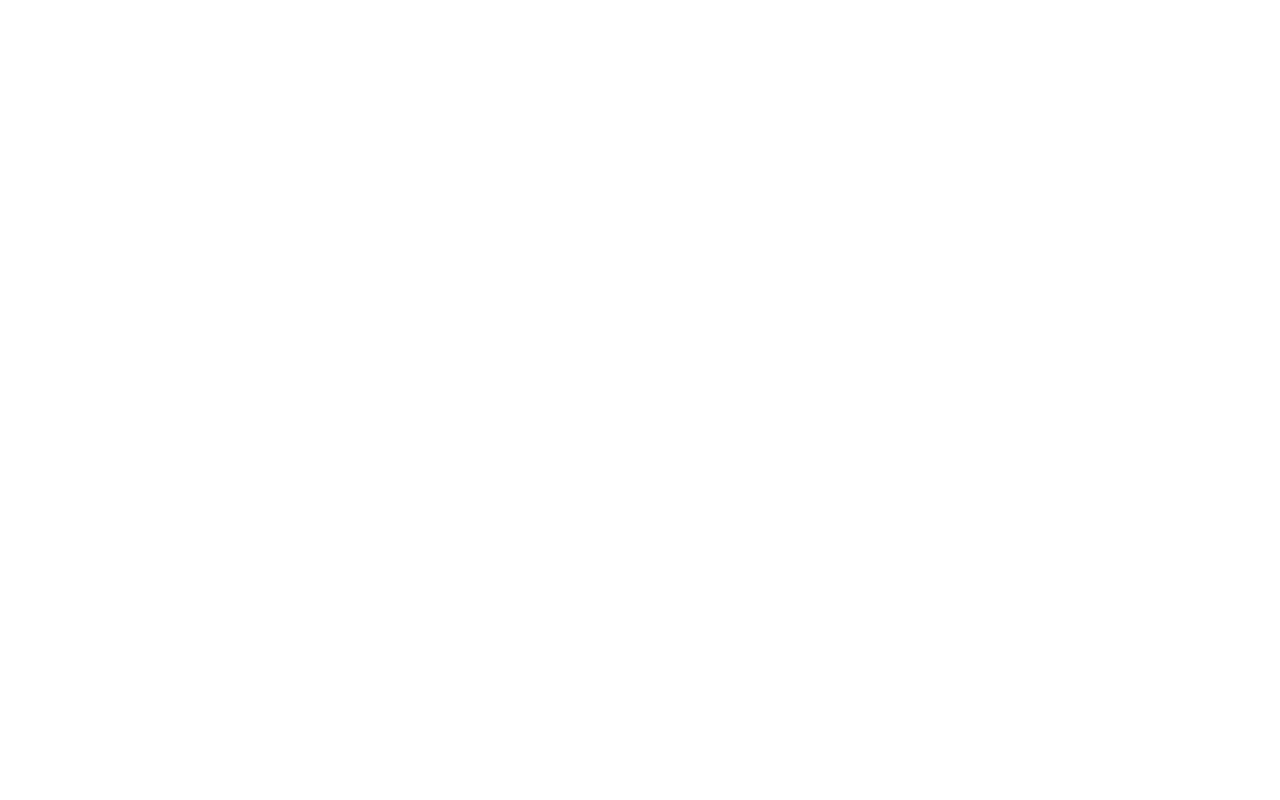
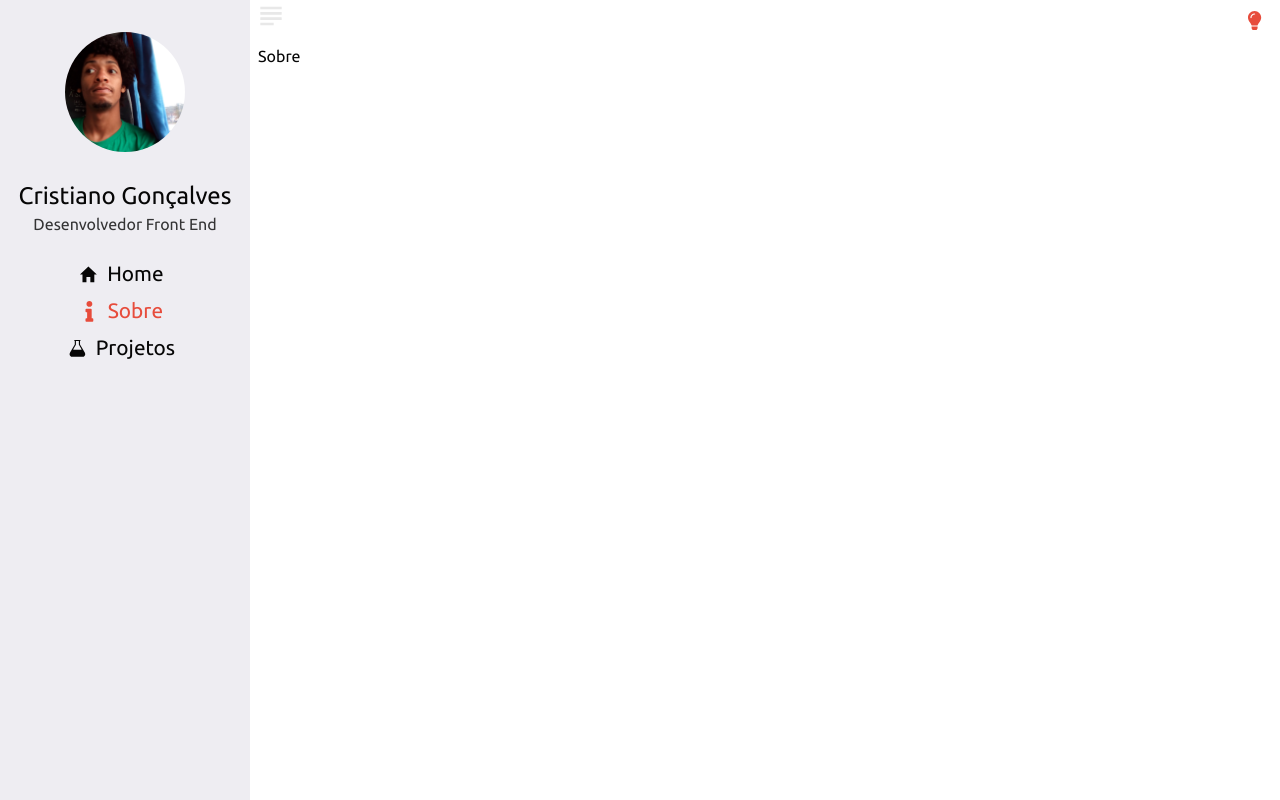
Before and after one commit to crisgon/crisgon.dev, a Gatsby site: page /about in a window 1280 px wide. Before the commit this address had no page. Built offline with nearby package versions, Linux system fonts and the light colour scheme; Gatsby itself is replaced by a stand-in of ours.

Commit message:
feature: add sidebar links && add page transictions.

```diff
--- a/gatsby-config.js
+++ b/gatsby-config.js
@@ -9,6 +9,7 @@ module.exports = {
 	plugins: [
 		`gatsby-plugin-react-helmet`,
 		`gatsby-plugin-styled-components`,
+		`gatsby-plugin-transition-link`,
 		{
 			resolve: `gatsby-source-filesystem`,
 			options: {
--- a/package.json
+++ b/package.json
@@ -13,6 +13,7 @@
     "gatsby-plugin-react-helmet": "^3.1.3",
     "gatsby-plugin-sharp": "^2.2.11",
     "gatsby-plugin-styled-components": "^3.1.2",
+    "gatsby-plugin-transition-link": "^1.12.4",
     "gatsby-remark-copy-linked-files": "^2.1.5",
     "gatsby-remark-images": "^3.1.8",
     "gatsby-remark-lazy-load": "^1.0.1",
@@ -21,12 +22,14 @@
     "gatsby-source-filesystem": "^2.1.9",
     "gatsby-transformer-remark": "^2.6.12",
     "gatsby-transformer-sharp": "^2.2.6",
+    "gsap": "^2.1.3",
     "prismjs": "^1.17.1",
     "prop-types": "^15.7.2",
     "react": "^16.9.0",
     "react-dom": "^16.9.0",
     "react-helmet": "^5.2.1",
     "react-icons": "^3.7.0",
+    "react-pose": "^4.0.8",
     "sharp": "^0.23.0",
     "styled-components": "^4.3.2",
     "styled-media-query": "^2.1.2"
--- a/src/components/Layout/index.js
+++ b/src/components/Layout/index.js
@@ -1,5 +1,6 @@
+import { ThemeProvider } from "styled-components";
 import React, { useState, useEffect } from "react";
-import { ThemeProvider } from "styled-components";
+import { FaLightbulb } from "react-icons/fa";
 import { MdSubject } from "react-icons/md";
 import PropTypes from "prop-types";
 
@@ -9,6 +10,7 @@ import GlobalStyles from "../../styles/global";
 import { darktheme, lightTheme } from "./theme";
 
 import * as S from "./styled";
+import { TransitionPortal } from "gatsby-plugin-transition-link";
 
 const Layout = ({ children }) => {
 	const [hasLightTheme, setHasLightTheme] = useState(true);
@@ -43,17 +45,27 @@ const Layout = ({ children }) => {
 			<>
 				<GlobalStyles />
 				<S.Container isOpen={sidebarIsOpen}>
+					<TransitionPortal level="top">
 						<Sidebar
-						changeTheme={changeTheme}
 							toggleSidebar={collapseSidebar}
 							isOpen={sidebarIsOpen}
+							blogName={"Cristiano Gonçalves"}
+							jobRole={"Desenvolvedor Front End"}
 						/>
+					</TransitionPortal>
+
+					<TransitionPortal level="bottom">
 						<S.Main isOpen={sidebarIsOpen}>
 							<S.ArrowIcon onClick={collapseSidebar} isDark={hasLightTheme}>
 								<MdSubject />
 							</S.ArrowIcon>
 							{children}
+
+							<S.ChangeThemeButton onClick={changeTheme} isOpen={sidebarIsOpen}>
+								<FaLightbulb />
+							</S.ChangeThemeButton>
 						</S.Main>
+					</TransitionPortal>
 				</S.Container>
 			</>
 		</ThemeProvider>
--- a/src/components/Layout/styled.js
+++ b/src/components/Layout/styled.js
@@ -1,21 +1,21 @@
 import styled from "styled-components";
 
 export const Container = styled.div`
-	width: 100vw;
 	position: relative;
 `;
 
 export const Main = styled.main`
-	width: calc(100vw - ${props => (props.isOpen ? "200px" : "50px")});
-	position: absolute;
-	right: 0;
+	width: calc(100vw - ${({ isOpen }) => (isOpen ? "250px" : "50px")});
+	min-height: 100vh;
+	position: relative;
+	left: ${({ isOpen }) => (isOpen ? "250px" : "50px")};
 	transition: all 0.5s;
-	padding: 3rem 1rem;
+	padding: 3rem 0.5rem;
 `;
 
 export const ArrowIcon = styled.div`
 	font-size: 2rem;
-	color: ${props => (props.isDark ? "#e8e8e8" : "#fff")};
+	color: ${({ isDark }) => (isDark ? "#e8e8e8" : "#fff")};
 	position: absolute;
 	left: 5px;
 	top: 0;
@@ -24,3 +24,19 @@ export const ArrowIcon = styled.div`
 		cursor: pointer;
 	}
 `;
+
+export const ChangeThemeButton = styled.button`
+	color: ${({ theme }) => theme.secondary};
+	text-align: center;
+	background-color: transparent;
+	border: 0;
+	position: absolute;
+	top: 10px;
+	right: 10px;
+	font-size: 1.2rem;
+
+	&:hover {
+		color: ${({ theme }) => theme.secondary};
+		cursor: pointer;
+	}
+`;
--- a/src/components/Layout/theme.js
+++ b/src/components/Layout/theme.js
@@ -1,11 +1,13 @@
 export const darktheme = {
 	primary: "#060606",
 	bg: "#0e0e0e",
-	fontColor: "#fff"
+	fontColor: "#fff",
+	secondary: "#fff"
 };
 
 export const lightTheme = {
 	primary: "#eeedf2",
 	bg: "#fff",
-	fontColor: "#060606"
+	fontColor: "#060606",
+	secondary: "#e74c3c"
 };
--- a/src/components/Sidebar/index.js
+++ b/src/components/Sidebar/index.js
@@ -1,9 +1,12 @@
 import React from "react";
+import { FaInfo } from "react-icons/fa";
 import { useStaticQuery, graphql } from "gatsby";
+import { IoIosFlask, IoMdHome } from "react-icons/io";
+import AniLink from "gatsby-plugin-transition-link/AniLink";
 
 import * as S from "./styled";
 
-export default function Sidebar({ changeTheme, isOpen }) {
+export default function Sidebar({ isOpen, blogName, jobRole }) {
 	const { avatarImage } = useStaticQuery(
 		graphql`
 			query {
@@ -18,10 +21,50 @@ export default function Sidebar({ changeTheme, isOpen }) {
 		`
 	);
 
+	const navLinks = [
+		{
+			title: "Home",
+			url: "/",
+			icon: <IoMdHome />
+		},
+		{
+			title: "Sobre",
+			url: "/about",
+			icon: <FaInfo />
+		},
+		{
+			title: "Projetos",
+			url: "/projects",
+			icon: <IoIosFlask />
+		}
+	];
+
 	return (
 		<S.Sidebar isOpen={isOpen}>
-			{/* <button onClick={changeTheme}>Change!!</button> */}
 			<S.Avatar fluid={avatarImage.childImageSharp.fluid} isOpen={isOpen} />
+			<S.About isOpen={isOpen}>
+				<S.Name>{blogName}</S.Name>
+				<S.JobRole>{jobRole}</S.JobRole>
+			</S.About>
+
+			<S.Nav>
+				<S.NavList>
+					{navLinks.map(link => (
+						<S.NavItem isOpen={isOpen}>
+							<AniLink
+								cover
+								direction="right"
+								bg={"#e74c3c"}
+								to={link.url}
+								activeClassName="active"
+							>
+								{link.icon}
+								<S.LinkText isOpen={isOpen}>{link.title}</S.LinkText>
+							</AniLink>
+						</S.NavItem>
+					))}
+				</S.NavList>
+			</S.Nav>
 		</S.Sidebar>
 	);
 }
--- a/src/components/Sidebar/styled.js
+++ b/src/components/Sidebar/styled.js
@@ -2,17 +2,62 @@ import styled from "styled-components";
 import Img from "gatsby-image";
 
 export const Sidebar = styled.aside`
-	width: ${props => (props.isOpen ? "200px" : "50px")};
+	width: ${({ isOpen }) => (isOpen ? "250px" : "50px")};
 	height: 100vh;
 	transition: all 0.5s;
 	position: fixed;
-	background-color: ${props => props.theme.primary};
+	background-color: ${({ theme }) => theme.primary};
 `;
 
 export const Avatar = styled(Img)`
-	width: ${props => (props.isOpen ? "7.5rem" : "2.5rem")};
-	height: ${props => (props.isOpen ? "7.5rem" : "2.5rem")};
+	width: ${({ isOpen }) => (isOpen ? "7.5rem" : "2.5rem")};
+	height: ${({ isOpen }) => (isOpen ? "7.5rem" : "2.5rem")};
 	margin: 2rem auto;
 	border-radius: 50%;
 	transition: all 0.5s;
 `;
+
+export const About = styled.div`
+	display: ${({ isOpen }) => (isOpen ? "block" : "none")};
+	text-align: center;
+`;
+
+export const Name = styled.h1`
+	font-size: 1.5rem;
+`;
+
+export const JobRole = styled.h2`
+	font-size: 1rem;
+	opacity: 0.8;
+	padding: 0.5rem 0;
+`;
+
+export const Nav = styled.nav``;
+
+export const NavList = styled.ul`
+	width: 100%;
+	display: flex;
+	flex-direction: column;
+	align-items: center;
+	padding: 1rem 0;
+`;
+
+export const NavItem = styled.li`
+	padding: 0.5rem 0;
+	a {
+		color: ${({ theme }) => theme.fontColor};
+		font-size: ${({ isOpen }) => (isOpen ? "1.3rem" : "1.7rem")};
+		text-decoration: none;
+		display: flex;
+
+		&:hover,
+		&.active {
+			color: ${({ theme }) => theme.secondary};
+		}
+	}
+`;
+
+export const LinkText = styled.span`
+	display: ${({ isOpen }) => (isOpen ? "block" : "none")};
+	padding: 0 0.5rem;
+`;
--- /dev/null
+++ b/src/pages/about.js
@@ -0,0 +1,13 @@
+import React from "react";
+
+import Layout from "../components/Layout";
+import SEO from "../components/seo";
+
+const About = () => (
+	<Layout>
+		<SEO title="Sobre" />
+		<h1>Sobre</h1>
+	</Layout>
+);
+
+export default About;
--- a/src/styles/global.js
+++ b/src/styles/global.js
@@ -54,8 +54,14 @@ const GlobalStyles = createGlobalStyle`
     box-sizing: border-box;
   }
   * {
-    @import url('https://fonts.googleapis.com/css?family=Roboto&display=swap');
-    font-family: 'Roboto', sans-serif;
+    @import url('https://fonts.googleapis.com/css?family=Ubuntu&display=swap');
+    font-family: 'Ubuntu', sans-serif !important;
   }
+
+  img {
+    max-width: 100%;
+  }
+
+
 `;
 export default GlobalStyles;
--- a/src/templates/post.js
+++ b/src/templates/post.js
@@ -1,7 +1,8 @@
 import React from "react";
-import { graphql, Link } from "gatsby";
+import { graphql } from "gatsby";
 
 import Layout from "../components/Layout";
+import AniLink from "gatsby-plugin-transition-link/AniLink";
 
 export const query = graphql`
 	query($slug: String!) {
@@ -17,7 +18,9 @@ export const query = graphql`
 export const BlogPost = props => {
 	return (
 		<Layout>
-			<Link to="/blog">Go back to the blogpage</Link>
+			<AniLink cover direction="left" bg={"red"} to="/blog">
+				Go back to the blogpage
+			</AniLink>
 			<h1>{props.data.markdownRemark.frontmatter.title}</h1>
 			<p>{props.data.markdownRemark.frontmatter.date}</p>
 			<div
```
Also changed, not shown: src/pages/blog.js (+13 -4 lines), src/pages/projects.js (added, +13 -0 lines), 1 other file. Lines whose indentation alone changed are shown as unchanged.
